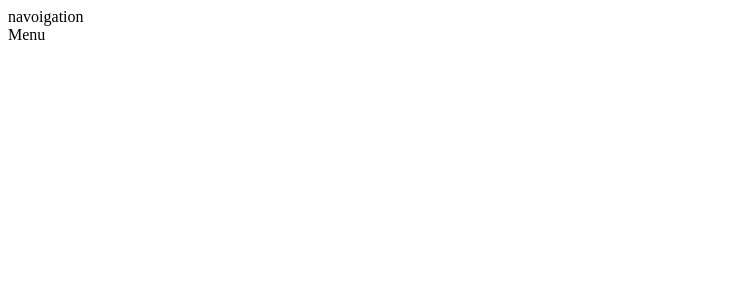
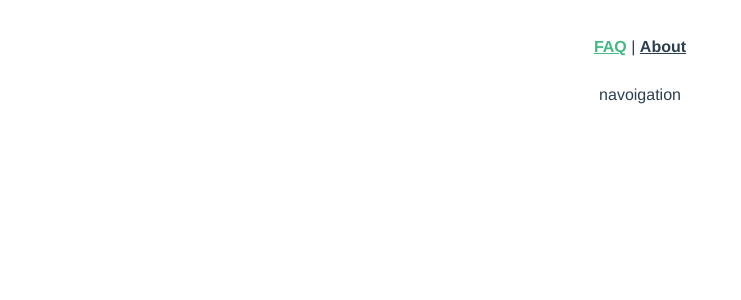
Before and after one commit to Mr-Jabberwock/FAQ, a Vue app: page / in a window 1280 px wide. Shown: the top 300 px of the page, without its empty margins (0-741 px from the left). Built offline with nearby package versions, Linux system fonts and the light colour scheme.

Commit message:
routing added

```diff
--- a/package.json
+++ b/package.json
@@ -9,11 +9,13 @@
   },
   "dependencies": {
     "core-js": "^3.6.5",
-    "vue": "^2.6.11"
+    "vue": "^2.6.11",
+    "vue-router": "^3.5.2"
   },
   "devDependencies": {
     "@vue/cli-plugin-babel": "~4.5.0",
     "@vue/cli-plugin-eslint": "~4.5.0",
+    "@vue/cli-plugin-router": "^4.5.13",
     "@vue/cli-service": "~4.5.0",
     "babel-eslint": "^10.1.0",
     "eslint": "^6.7.2",
--- a/src/App.vue
+++ b/src/App.vue
@@ -1,19 +1,32 @@
 <template>
   <div id="app">
-    <NavigationBar/>
-    <Menu/>
+    <div id="nav">
+      <router-link to="/">FAQ</router-link> |
+      <router-link to="/about">About</router-link>
+    </div>
+    <router-view/>
   </div>
 </template>
 
-<script>
-import NavigationBar from './components/NavigationBar.vue'
-import Menu from './components/Menu.vue'
+<style>
+#app {
+  font-family: Avenir, Helvetica, Arial, sans-serif;
+  -webkit-font-smoothing: antialiased;
+  -moz-osx-font-smoothing: grayscale;
+  text-align: center;
+  color: #2c3e50;
+}
 
-export default {
-  name: 'App',
-  components: {
-    NavigationBar,
-    Menu
-  }
+#nav {
+  padding: 30px;
 }
-</script>
+
+#nav a {
+  font-weight: bold;
+  color: #2c3e50;
+}
+
+#nav a.router-link-exact-active {
+  color: #42b983;
+}
+</style>
--- a/src/main.js
+++ b/src/main.js
@@ -1,8 +1,9 @@
 import Vue from 'vue'
 import App from './App.vue'
+import router from './router'
 
 Vue.config.productionTip = false
-
 new Vue({
-  render: h => h(App),
+  router,
+  render: h => h(App)
 }).$mount('#app')
--- /dev/null
+++ b/src/router/index.js
@@ -0,0 +1,29 @@
+import Vue from 'vue'
+import VueRouter from 'vue-router'
+import FAQ from '../views/FAQ.vue'
+
+Vue.use(VueRouter)
+
+const routes = [
+  {
+    path: '/',
+    name: 'FAQ',
+    component: FAQ
+  },
+  {
+    path: '/about',
+    name: 'About',
+    // route level code-splitting
+    // this generates a separate chunk (about.[hash].js) for this route
+    // which is lazy-loaded when the route is visited.
+    component: () => import(/* webpackChunkName: "about" */ '../views/About.vue')
+  }
+]
+
+const router = new VueRouter({
+  mode: 'history',
+  base: process.env.BASE_URL,
+  routes
+})
+
+export default router
--- /dev/null
+++ b/src/views/About.vue
@@ -0,0 +1,5 @@
+<template>
+  <div class="about">
+    <h1>This is an about page</h1>
+  </div>
+</template>
--- a/src/views/FAQ.vue
+++ b/src/views/FAQ.vue
@@ -1,9 +1,21 @@
 <template>
-    <div>FAQ</div>
+    <div>
+       <NavigationBar/>
+    </div>
 </template>
+
 <script>
+import NavigationBar from '../components/NavigationBar'
+
+export default {
+  name: 'FAQ',
+  components: {
+    NavigationBar
+  }
+}
 
 </script>
 <style>
 
+
 </style>
```
Also changed, not shown: src/views/Home.vue (added, +16 -0 lines), 1 other file (tests, documents, lock files or other folders).
